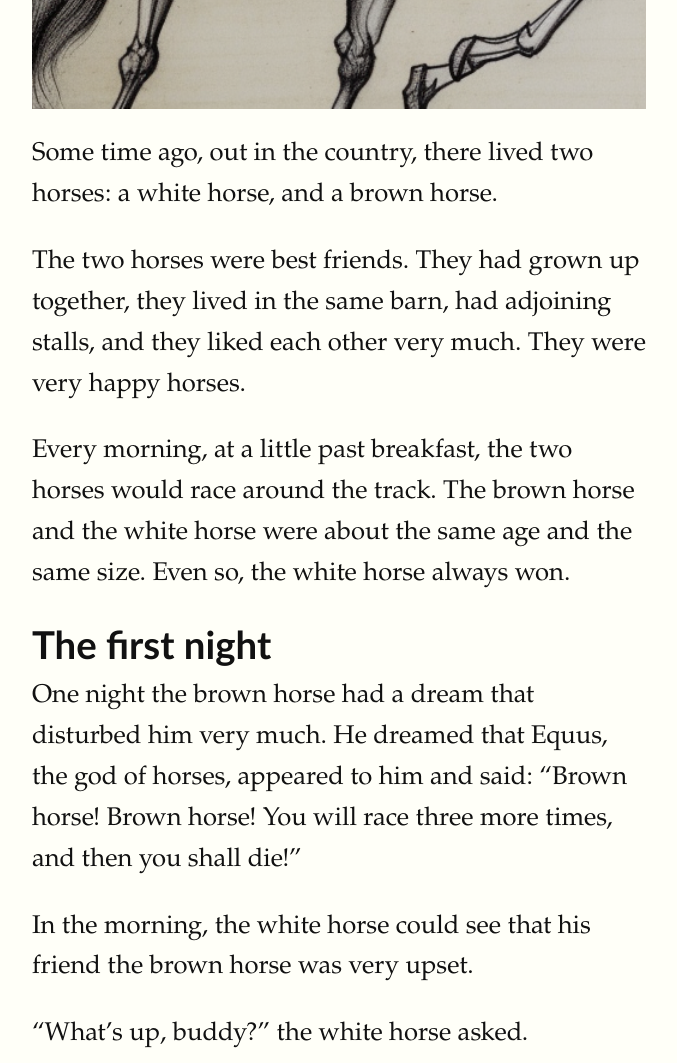
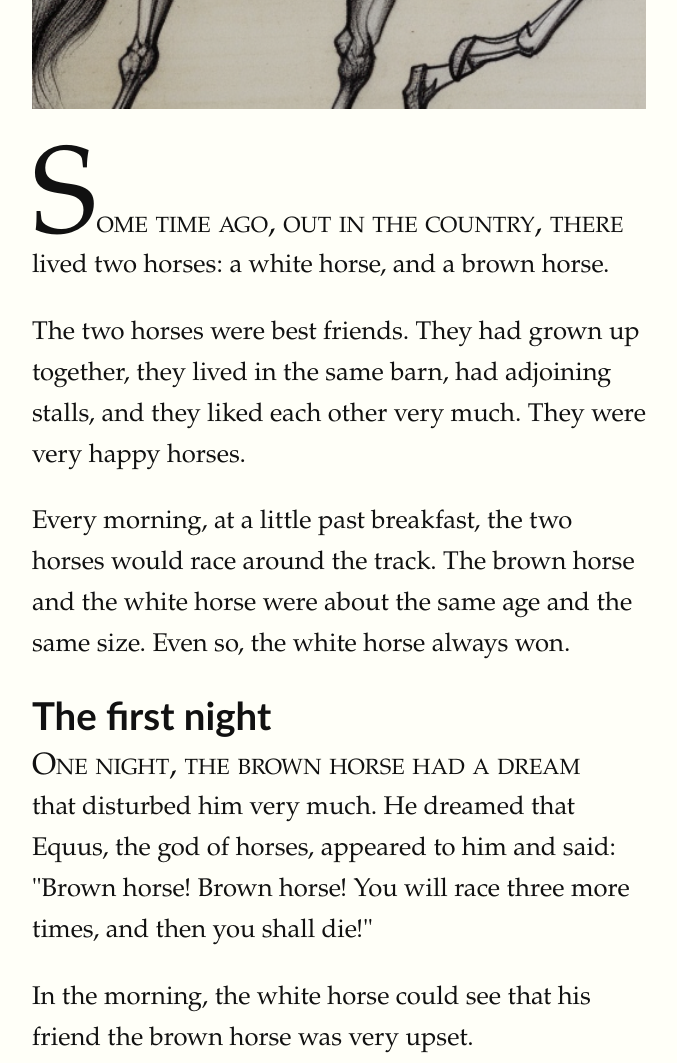
Before and after one commit to pborenstein/twohorses, an Eleventy site: page src/twohorses.md in a window 1280 px wide. Shown: the part 700-1763 px from the top of the page, without its empty margins (301-978 px from the left). Built offline with nearby package versions, Linux system fonts and the light colour scheme; Eleventy itself is replaced by a stand-in of ours; files that its build step writes are made by us from their sources; a web font is replaced by a local one.

Commit message:
make it prettier

```diff
--- a/src/includes/base.njk
+++ b/src/includes/base.njk
@@ -5,6 +5,8 @@
   <meta http-equiv="X-UA-Compatible" content="IE=edge,chrome=1" />
   <title>{{title}}</title>
   <meta name="viewport" content="width=device-width, initial-scale=1.0" />
+  <link rel="stylesheet" href="https://use.typekit.net/ztn6rcs.css">
+  <link rel="stylesheet" href="https://use.typekit.net/pgn7ley.css">
   <style>
 
 html {
@@ -17,7 +19,7 @@ body {
   background-color: #fffff8;
   color: #111;
   counter-reset: sidenote-counter;
-  font-family: Palatino,Georgia,serif;
+  font-family: p22-stickley-pro-text, neue-kabel, Palatino,Georgia,serif;
   margin: 0;
   width: 100vw;
   box-sizing: content-box;
@@ -40,7 +42,7 @@ p {
 }
 
 h1,h2 {
-  font-family: 'Gill Sans','Helvetica Neue', sans-serif;
+  font-family: neue-kabel, 'Gill Sans','Helvetica Neue', sans-serif;
   font-weight: 600;
 }
 h1 {
@@ -57,6 +59,20 @@ img {
   width: 100%;
 }
 
+.drop::first-letter {
+  font-size: 400%;
+}
+
+.drop {
+  margin-top: 3em;
+}
+
+.first-line::first-line,
+.drop::first-line {
+  font-variant: small-caps;
+  font-size: 120%;
+}
+
   </style>
 
   </head>
--- a/src/twohorses.md
+++ b/src/twohorses.md
@@ -8,8 +8,8 @@ layout: base.njk
 
 ![](img/twoheaded.png)
 
-Some time ago, out in the country, there lived two
-horses: a white horse, and a brown horse.
+<p class="drop">Some time ago, out in the country, there lived two
+horses: a white horse, and a brown horse.</p>
 
 The two horses were best friends.
 They had grown up together,
@@ -30,10 +30,10 @@ Even so, the white horse always won.
 ## The first night
 
 
-One night the brown horse had a dream that disturbed him very much. He
+<p class="first-line">One night, the brown horse had a dream that disturbed him very much. He
 dreamed that Equus, the god of horses, appeared to him and said:
 "Brown horse! Brown horse! You will race three more times, and then
-you shall die!"
+you shall die!"</p>
 
 
 In the morning, the white horse could see that
@@ -91,9 +91,9 @@ He resolved that from then on, he would keep his head in the race.
 
 ## The second night
 
-That night the brown horse had another dream in which Equus, the god
+<p class="first-line">That night, the brown horse had another dream in which Equus, the god
 of horses, appeared to him and said to him "Brown horse! Brown horse!
-You will race two more times, and then: You. Shall. Die!"
+You will race two more times, and then: You. Shall. Die!"</p>
 
 
 The following morning, the brown horse kept shaking his
@@ -136,9 +136,9 @@ Stupid metaphor.
 
 ## The third night
 
-That night the brown horse had the dream again. Equus, the god of
+<p class="first-line">That night, the brown horse had the dream again. Equus, the god of
 horses, appeared to him and said: "Brown horse! Brown horse! You
-will race _one_ more time, and then: You. Shall. Die!"
+will race _one_ more time, and then: You. Shall. Die!"</p>
 
 Next morning, the white horse didn't have to ask. He knew
 that the brown horse had had the dream again.
@@ -195,6 +195,6 @@ do was to win one lousy race!"
 
 The white horse looked at the little dog and said:
 
-"Imagine that! A talking dog!"
+<p class="first-line">"Imagine that! A talking dog!"</p>
 
 ![](img/dog.png)
```
